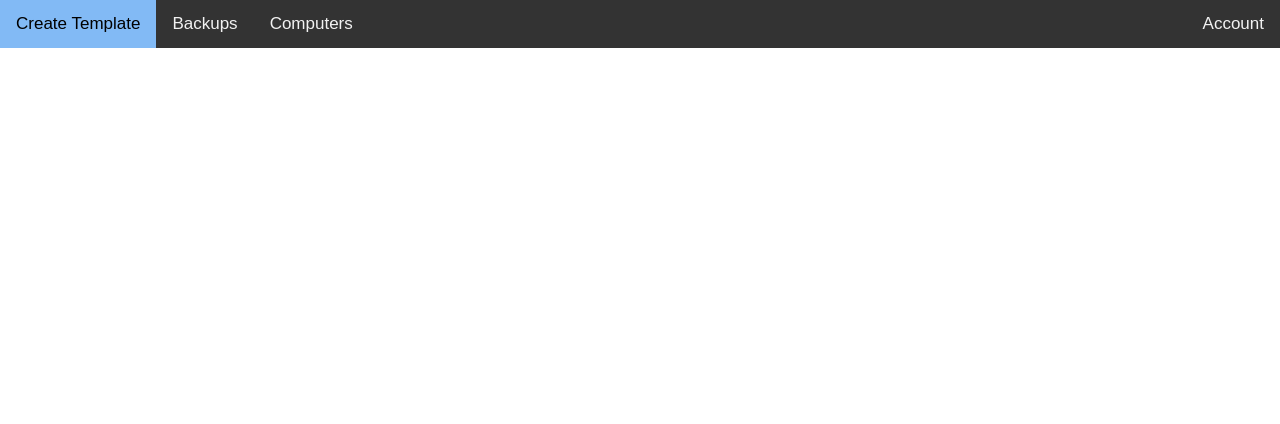
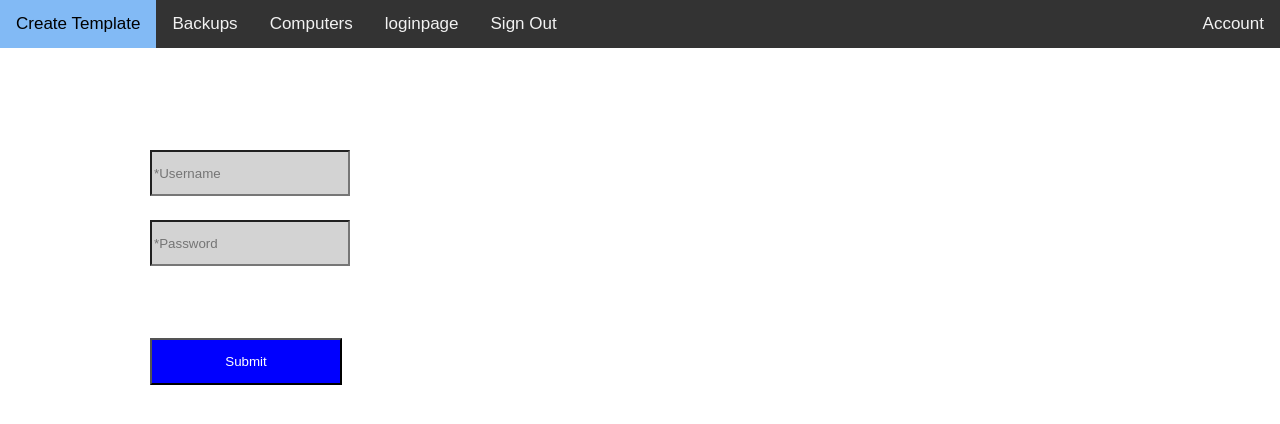
Before and after one commit to MrRadyy/ApiAngular, an Angular app: page /loginpage.component in a window 1280 px wide. Before the commit this address led to /. Shown: the top 424 px of the page. Built offline with nearby package versions, Linux system fonts and the light colour scheme.

Commit message:
Idk what is this commit but ok :)

```diff
--- a/src/app/app-routing.module.ts
+++ b/src/app/app-routing.module.ts
@@ -4,12 +4,15 @@ import {ComputersComponent} from './computers/computers.component';
 import {UsersComponent} from './users/users.component';
 import {BackupsComponent} from './backups/backups.component';
 import {TeplateFormComponent} from './teplate-form/teplate-form.component';
+import {LoginpageComponent} from './loginpage/loginpage.component';
 
 const routes: Routes = [
   {path:'computers.component' ,component:ComputersComponent},
   {path: 'users.component', component: UsersComponent},
   {path: 'backup.component',component:BackupsComponent},
-  {path:'teplate-form.component',component:TeplateFormComponent}
+  {path:'teplate-form.component',component:TeplateFormComponent},
+  {path:'teplate-form.component',component:TeplateFormComponent},
+  {path:'loginpage.component',component:LoginpageComponent}
 ];
 
 @NgModule({
--- a/src/app/app.component.html
+++ b/src/app/app.component.html
@@ -1,8 +1,10 @@
 <div class="topnav">
-  <a routerLink="teplate-form.component">Create Template</a>
-  <a routerLink="backup.component">Backups</a>
-  <a routerLink="computers.component" >Computers</a>
-  <a style="float:right" routerLink="users.component">Account</a>
+<a routerLink="teplate-form.component">Create Template</a>
+<a routerLink="backup.component">Backups</a>
+<a routerLink="computers.component" >Computers</a>
+<a routerLink="loginpage.component" >loginpage</a>
+<a style="float:right" routerLink="users.component">Account</a>
+<a (click)="SignOut()">Sign Out</a>
 </div>
 
 
--- a/src/app/app.component.ts
+++ b/src/app/app.component.ts
@@ -1,8 +1,16 @@
 import {Component, OnInit} from '@angular/core';
+import {DataService} from './data.service';
 
 @Component({
   selector: 'app-root',
   templateUrl: './app.component.html',
   styleUrls: ['./app.component.scss']
 })
-export class AppComponent {}
+export class AppComponent {
+
+  constructor( private  dataService: DataService) {  }
+
+  SignOut() {
+    this.dataService.DeleteToken();
+  }
+}
--- a/src/app/app.module.ts
+++ b/src/app/app.module.ts
@@ -15,6 +15,7 @@ import {MatSelectModule} from '@angular/material/select';
 import {MatInputModule} from '@angular/material/input';
 import {MatCheckboxModule} from '@angular/material/checkbox';
 import {MatRadioModule} from '@angular/material/radio';
+import { LoginpageComponent } from './loginpage/loginpage.component';
 
 @NgModule({
   declarations: [
@@ -23,7 +24,9 @@ import {MatRadioModule} from '@angular/material/radio';
     UsersComponent,
     BackupsComponent,
     CTemplateComponent,
-    TeplateFormComponent
+    TeplateFormComponent,
+    TeplateFormComponent,
+    LoginpageComponent
   ],
   imports: [
     BrowserModule,
--- a/src/app/data.service.ts
+++ b/src/app/data.service.ts
@@ -12,7 +12,7 @@ import {Template} from '../Models/Template.model';
 import {users} from '../Models/Users.model';
 import {Tokens} from '../Models/Tokens.model';
 import {environment} from '../environments/environment';
-
+import {UserNamePassword} from '../Models/UsernamePassword';
 
 
 @Injectable({
@@ -28,8 +28,11 @@ LocalURL = environment.apiUrl +  '/api/Local';
 NetworkLoginsURL = environment.apiUrl + '/api/Network_Logins';
 SourcesURL = environment.apiUrl +  '/api/Sources';
 TemplateURL = environment.apiUrl +  '/api/Template/Post';
-UsersURL =  environment.apiUrl + '/api/Users';
+UsersURL =  environment.apiUrl + '/api/Users/Get';
 TokensURL = environment.apiUrl + '/api/Tokens';
+TokensCreateURL = environment.apiUrl + '/api/Tokens/GetToken';
+TokensDeleteURL = environment.apiUrl + '/api/Tokens/DeleteToken';
+
 
   constructor(private  http: HttpClient) { }
 
@@ -39,6 +42,7 @@ TokensURL = environment.apiUrl + '/api/Tokens';
       'tok':  'eyJhbGciOiJIUzI1NiIsInR5cCI6IkpXVCJ9.eyJqdGkiOiI1OTdmMjhkNi1lNWVmLTQyYzYtYTdhYy04M2Q0ZjI3YjNjNmUiLCJuYmYiOjE1ODg3MDgxNzYsImV4cCI6MTU4ODcxNTM3NiwiaWF0IjoxNTg4NzA4MTc2fQ.TEJTjKStOHPIpN0jY8KXk-TnSo1AEzUJjOuRl2qfGBw'
     })
   }
+
 
   getComputers() {
 return this.http.get<Computer[]>(this.ComputerURL,this.httpOptions);
@@ -90,4 +94,20 @@ return this.http.get<Computer[]>(this.ComputerURL,this.httpOptions);
 
     return this.http.post(this.TemplateURL,model, this.httpOptions).subscribe(temp=>{});
   }
+
+  Token: string;
+  PostToken(model: UserNamePassword): string
+  {
+
+    this.http.post<string>(this.TokensCreateURL,model).subscribe(item => this.Token = item);
+    return this.Token;
+
+  }
+
+  DeleteToken(){
+    this.http.delete(this.TokensDeleteURL, this.httpOptions).subscribe(item => {});
+  }
+
+
+
 }
--- /dev/null
+++ b/src/app/loginpage/loginpage.component.html
@@ -0,0 +1,7 @@
+
+
+<input placeholder="*Username" id ="Username_Input" type="text">
+
+<input placeholder="*Password" id="Password_Input" type="password">
+
+<button id="submit" (click)="submit()">Submit</button>
--- /dev/null
+++ b/src/app/loginpage/loginpage.component.scss
@@ -0,0 +1,38 @@
+#submit{
+  background-color: #0000FF;
+  color: white;
+  padding: 14px 20px;
+  margin: 8px 0;
+
+  cursor: pointer;
+  width: 15%;
+
+
+
+  position: absolute;
+  left: 150px;
+  top: 330px;
+}
+
+#Username_Input{
+  background-color: #D3D3D3;
+  color: black;
+  height: 5%;
+  width: 15%;
+  position: absolute;
+  left: 150px;
+  top: 150px;
+
+
+}
+
+#Password_Input{
+  background-color: #D3D3D3;
+  color: black;
+  height: 5%;
+  width: 15%;
+
+  position: absolute;
+  left: 150px;
+  top: 220px;
+}
--- /dev/null
+++ b/src/app/loginpage/loginpage.component.ts
@@ -0,0 +1,43 @@
+
+import { Component, OnInit } from '@angular/core';
+import {UserNamePassword} from '../../Models/UsernamePassword';
+import {DataService} from '../data.service';
+import {stringify} from 'querystring';
+
+@Component({
+  selector: 'app-loginpage',
+  templateUrl: './loginpage.component.html',
+  styleUrls: ['./loginpage.component.scss']
+})
+export class LoginpageComponent implements OnInit {
+
+  constructor( private  dataService: DataService) {  }
+
+  ngOnInit(): void {
+  }
+
+  submit(): void {
+    var pron = (<HTMLInputElement>document.getElementById('Username_Input')).value;
+    var pronx = (<HTMLInputElement>document.getElementById('Password_Input')).value;
+
+    var UsernamePassword = new UserNamePassword();
+
+    UsernamePassword.Username = pron;
+    UsernamePassword.Password = pronx;
+
+    var Postvar = this.dataService.PostToken(UsernamePassword);
+
+    localStorage.setItem('tok', 'TEST');
+
+    /**if(UsernamePassword.Username === pron && UsernamePassword.Password === pronx){
+     alert('Uspesne');
+    } **/
+
+
+
+    //alert(localStorage.getItem('tok'));
+
+  }
+
+
+}
--- a/src/app/users/users.component.html
+++ b/src/app/users/users.component.html
@@ -1,4 +1,3 @@
-<h1> There will be accounts </h1>
 
 
 <h1 class="Title">Account Details</h1>
@@ -27,7 +26,7 @@
     <p>{{user.Username}}</p>
     <p>{{user.Password}}</p>
     <p>{{user.Name}}</p>
-    <p>{{user.Suname}}</p>
+    <p>{{user.Surname}}</p>
     <p>{{user.Email}}</p>
     <p>{{user.Active}}</p>
   </div>
```
Also changed, not shown: src/Models/UserNamePassword.ts (added, +7 -0 lines), 1 other file (tests, documents, lock files or other folders).
